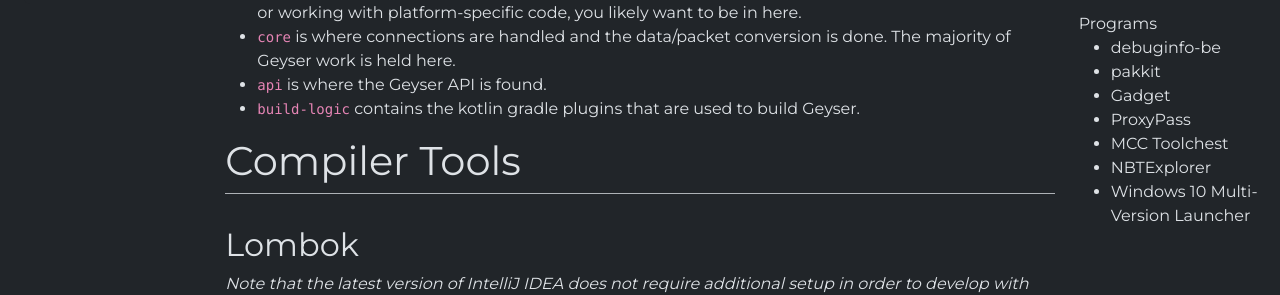
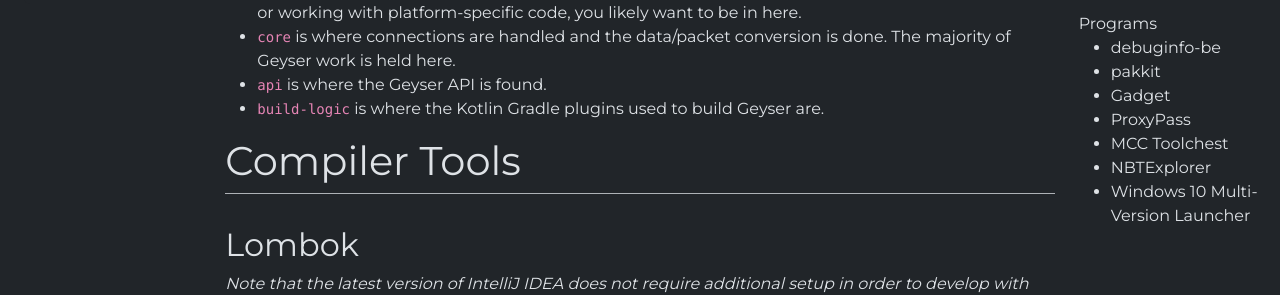
Before and after one commit to GeyserMC/GeyserWiki, a Jekyll site: the page built from _docs/other/developer-guide.md, in a window 1280 px wide and 900 px high. Shown: the part 368-663 px from the top of the window. Built offline with Jekyll 4.4.1, drawn with Linux system fonts in a browser that asks for light colours.

Commit message:
Update developer-guide.md

```diff
--- a/_docs/other/developer-guide.md
+++ b/_docs/other/developer-guide.md
@@ -14,7 +14,7 @@
 * `bootstrap` is where we hold the specific platform code. So if you're porting Geyser to a new platform, or working with platform-specific code, you likely want to be in here.
 * `core` is where connections are handled and the data/packet conversion is done. The majority of Geyser work is held here.
 * `api` is where the Geyser API is found.
-* `build-logic` contains the kotlin gradle plugins that are used to build Geyser.
+* `build-logic` is where the Kotlin Gradle plugins used to build Geyser are.
 
 # Compiler Tools
 
```
